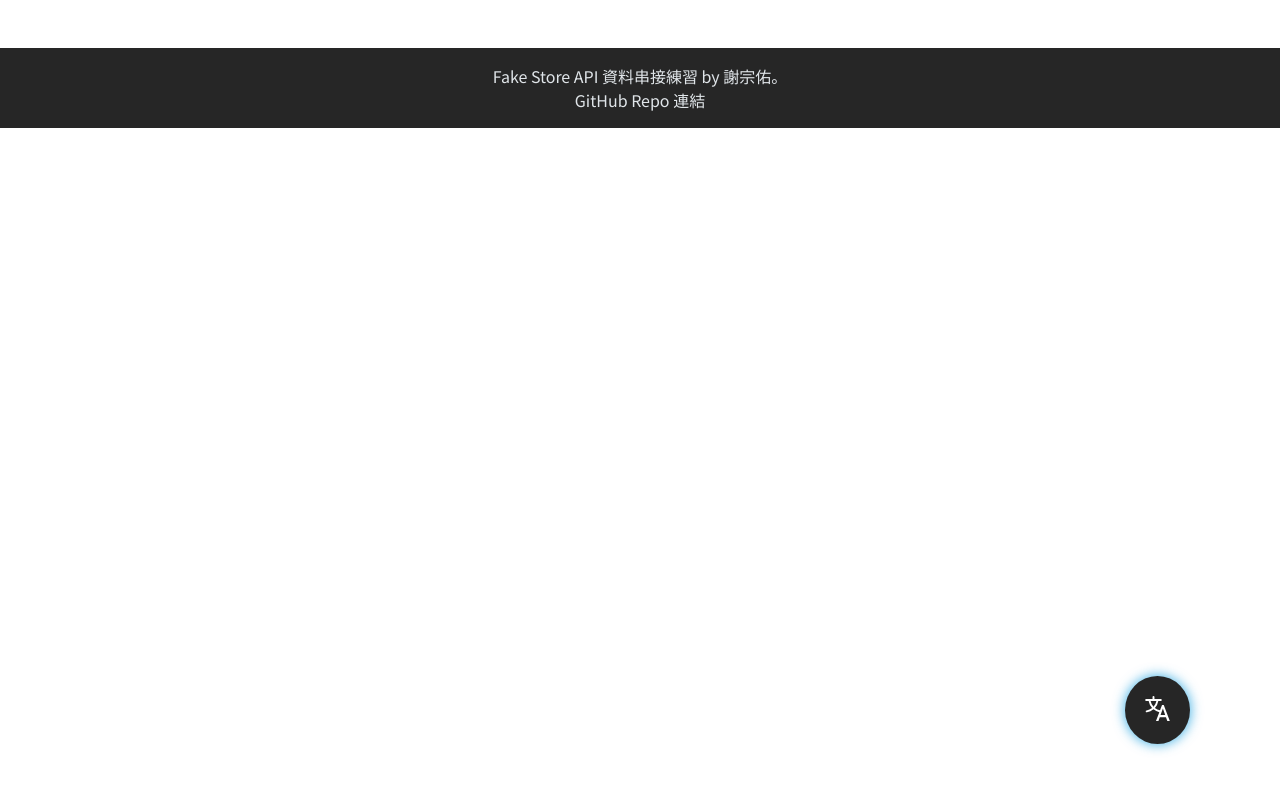
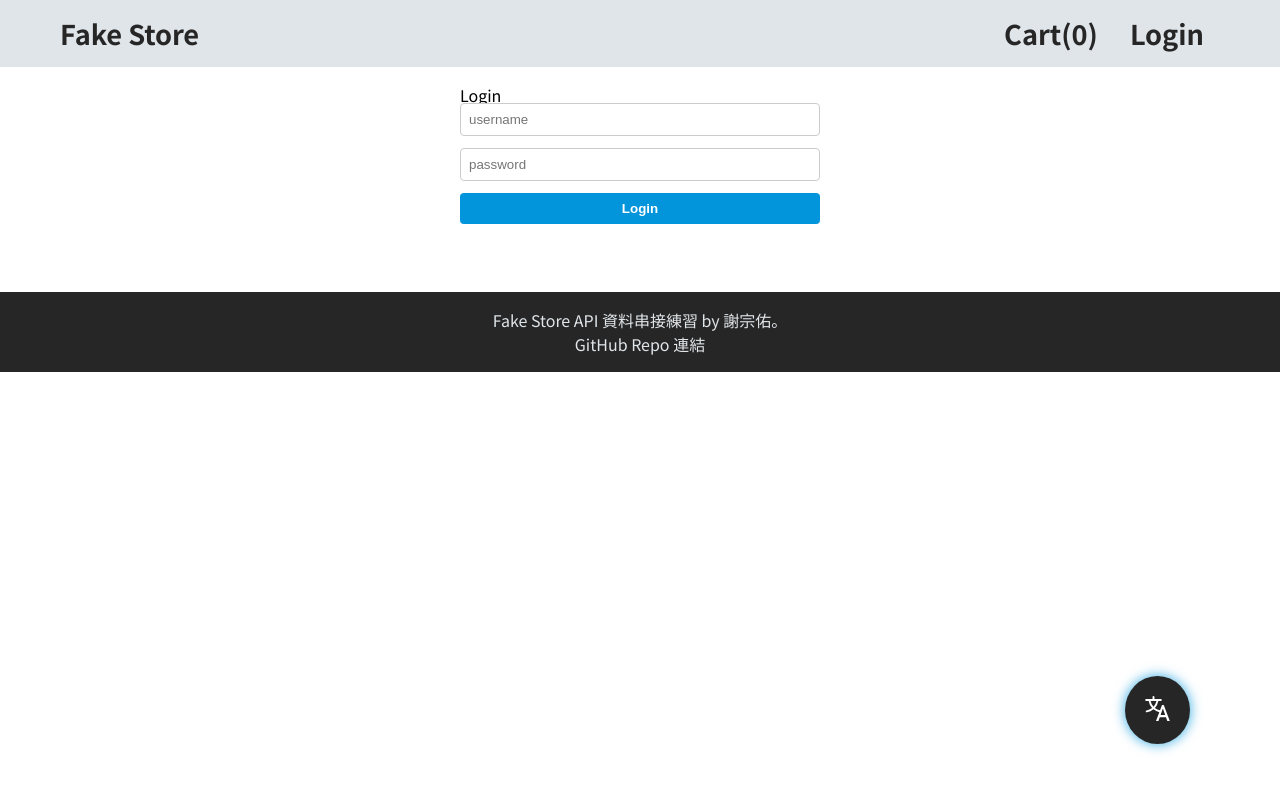
Before and after one commit to happyloa/nuxt-fakestoreapi, a Nuxt app: page /login in a window 1280 px wide. Shown: the top 792 px of the page. Built offline with nearby package versions, Linux system fonts and the light colour scheme; a web font is replaced by a local one.

Commit message:
feat: add cart and auth functionality

```diff
--- a/app.vue
+++ b/app.vue
@@ -7,6 +7,7 @@ useSeoMeta({
 <template>
   <div>
     <NuxtRouteAnnouncer />
+    <AppHeader />
     <NuxtPage />
     <LanguageSwitcher />
     <AppFooter />
--- a/components/AppHeader.vue
+++ b/components/AppHeader.vue
@@ -1,7 +1,17 @@
+<script setup>
+const cart = useCartStore()
+const auth = useAuthStore()
+</script>
+
 <template>
   <header>
     <nav>
-      <NuxtLink to="/">Fake Store API</NuxtLink>
+      <NuxtLink to="/">Fake Store</NuxtLink>
+      <div class="links">
+        <NuxtLink to="/cart">Cart({{ cart.count }})</NuxtLink>
+        <NuxtLink v-if="!auth.user" to="/login">Login</NuxtLink>
+        <button v-else @click="auth.logout" class="logout">Logout</button>
+      </div>
     </nav>
   </header>
 </template>
@@ -17,6 +27,9 @@ header nav {
   max-width: 1200px;
   margin: 0 auto;
   padding: 20px;
+  display: flex;
+  justify-content: space-between;
+  align-items: center;
 }
 
 /* 連結的樣式，繼承文字顏色 */
@@ -26,10 +39,25 @@ header a {
   font-weight: 700;
   text-decoration: none;
   transition: color 0.3s ease;
+  margin-right: 16px;
 }
 
 /* 當滑鼠懸停在連結上時，改變顏色 */
 header a:hover {
   color: #0295db;
 }
+
+.links {
+  display: flex;
+  gap: 16px;
+}
+
+.logout {
+  background: none;
+  border: none;
+  cursor: pointer;
+  font: inherit;
+  color: inherit;
+  font-weight: 700;
+}
 </style>
--- a/components/Home/ProductCard.vue
+++ b/components/Home/ProductCard.vue
@@ -9,6 +9,17 @@ const props = defineProps({
 
 /* 計算評價星數，四捨五入 */
 const roundedRating = computed(() => Math.round(props.product.rating.rate));
+
+const cart = useCartStore();
+
+const addToCart = () => {
+  cart.addItem({
+    id: props.product.id,
+    title: props.product.title,
+    price: props.product.price,
+    image: props.product.image,
+  });
+};
 </script>
 
 <template>
@@ -32,6 +43,7 @@ const roundedRating = computed(() => Math.round(props.product.rating.rate));
       <!-- 商品價格 -->
       <p>${{ product.price }}</p>
     </nuxt-link>
+    <button class="add" @click="addToCart">Add to Cart</button>
   </li>
 </template>
 
@@ -98,6 +110,17 @@ const roundedRating = computed(() => Math.round(props.product.rating.rate));
   color: #262626;
 }
 
+.add {
+  margin: 8px auto 16px;
+  padding: 8px 16px;
+  border: none;
+  background: #0295db;
+  color: #fff;
+  border-radius: 4px;
+  cursor: pointer;
+  font-weight: 700;
+}
+
 /* RWD 斷點設計，當螢幕寬度小於 768px 時縮小 gap 與 padding */
 @media (max-width: 768px) {
   .product-link {
--- a/nuxt.config.ts
+++ b/nuxt.config.ts
@@ -7,7 +7,7 @@ export default defineNuxtConfig({
   devtools: { enabled: true },
 
   // 加入 @nuxtjs/google-fonts 模組，便於從 Google Fonts 取得字型。
-  modules: ["@nuxtjs/google-fonts", "@nuxtjs/i18n"],
+  modules: ["@nuxtjs/google-fonts", "@nuxtjs/i18n", "@pinia/nuxt"],
 
   // Google Fonts 的相關配置
   googleFonts: {
--- a/package.json
+++ b/package.json
@@ -12,6 +12,7 @@
   "dependencies": {
     "@nuxtjs/google-fonts": "^3.2.0",
     "@nuxtjs/i18n": "^8.5.5",
+    "@pinia/nuxt": "^0.4.9",
     "nuxt": "^3.13.0",
     "vue": "latest",
     "vue-router": "latest"
--- /dev/null
+++ b/pages/cart.vue
@@ -0,0 +1,67 @@
+<script setup>
+const cart = useCartStore()
+</script>
+
+<template>
+  <main class="container">
+    <h1>Cart</h1>
+    <div v-if="cart.items.length">
+      <ul class="list">
+        <li v-for="item in cart.items" :key="item.id" class="item">
+          <img :src="item.image" :alt="item.title" />
+          <span>{{ item.title }} x {{ item.quantity }}</span>
+          <span>${{ item.price * item.quantity }}</span>
+          <button @click="cart.removeItem(item.id)">Remove</button>
+        </li>
+      </ul>
+      <p class="total">Total: ${{ cart.total }}</p>
+      <button @click="cart.clear()" class="clear">Clear Cart</button>
+    </div>
+    <p v-else>No items.</p>
+  </main>
+</template>
+
+<style scoped>
+.container {
+  max-width: 800px;
+  margin: 0 auto;
+  padding: 20px;
+}
+.list {
+  list-style: none;
+  padding: 0;
+}
+.item {
+  display: flex;
+  align-items: center;
+  justify-content: space-between;
+  margin-bottom: 12px;
+  gap: 12px;
+}
+.item img {
+  width: 50px;
+  height: 50px;
+  object-fit: cover;
+  border-radius: 4px;
+}
+.item button {
+  background: none;
+  border: none;
+  cursor: pointer;
+  color: #0295db;
+}
+.total {
+  font-weight: 700;
+  margin-top: 16px;
+}
+.clear {
+  margin-top: 8px;
+  padding: 8px 16px;
+  background: #0295db;
+  color: #fff;
+  border: none;
+  border-radius: 4px;
+  cursor: pointer;
+  font-weight: 700;
+}
+</style>
--- /dev/null
+++ b/pages/login.vue
@@ -0,0 +1,51 @@
+<script setup>
+const auth = useAuthStore()
+const username = ref('')
+const password = ref('')
+const submit = () => {
+  auth.login(username.value, password.value)
+}
+</script>
+
+<template>
+  <main class="container">
+    <h1>Login</h1>
+    <form @submit.prevent="submit" class="form">
+      <input v-model="username" placeholder="username" />
+      <input type="password" v-model="password" placeholder="password" />
+      <button type="submit" :disabled="auth.loading">Login</button>
+    </form>
+    <p v-if="auth.error" class="error">{{ auth.error }}</p>
+  </main>
+</template>
+
+<style scoped>
+.container {
+  max-width: 400px;
+  margin: 0 auto;
+  padding: 20px;
+}
+.form {
+  display: flex;
+  flex-direction: column;
+  gap: 12px;
+}
+input {
+  padding: 8px;
+  border: 1px solid #ccc;
+  border-radius: 4px;
+}
+button {
+  padding: 8px;
+  background: #0295db;
+  color: #fff;
+  border: none;
+  border-radius: 4px;
+  cursor: pointer;
+  font-weight: 700;
+}
+.error {
+  color: red;
+  margin-top: 12px;
+}
+</style>
--- a/pages/product/[id].vue
+++ b/pages/product/[id].vue
@@ -10,6 +10,18 @@ const { data: product } = await useFetch(
 
 /* 計算評價星數，四捨五入 */
 const roundedRating = computed(() => Math.round(product.value.rating.rate));
+
+const cart = useCartStore();
+const addToCart = () => {
+  if (product.value) {
+    cart.addItem({
+      id: product.value.id,
+      title: product.value.title,
+      price: product.value.price,
+      image: product.value.image,
+    });
+  }
+};
 
 /* 設置 SEO 元數據 */
 useSeoMeta({
@@ -47,6 +59,7 @@ useSeoMeta({
       <p>
         <strong>{{ $t("product_details.price") }}</strong> ${{ product.price }}
       </p>
+      <button class="add" @click="addToCart">Add to Cart</button>
     </section>
   </main>
 </template>
@@ -106,4 +119,15 @@ useSeoMeta({
   font-size: 24px;
   color: #ffd700; /* 橘色星星 */
 }
+
+.add {
+  margin-top: 8px;
+  padding: 8px 16px;
+  border: none;
+  background: #0295db;
+  color: #fff;
+  border-radius: 4px;
+  cursor: pointer;
+  font-weight: 700;
+}
 </style>
--- /dev/null
+++ b/stores/auth.ts
@@ -0,0 +1,34 @@
+import { defineStore } from 'pinia'
+
+export interface User {
+  username: string
+  token: string
+}
+
+export const useAuthStore = defineStore('auth', {
+  state: () => ({
+    user: null as User | null,
+    loading: false,
+    error: ''
+  }),
+  actions: {
+    async login(username: string, password: string) {
+      this.loading = true
+      this.error = ''
+      try {
+        const res = await $fetch('https://fakestoreapi.com/auth/login', {
+          method: 'POST',
+          body: { username, password }
+        })
+        this.user = { username, token: (res as any).token }
+      } catch (e: any) {
+        this.error = e?.message || 'Login failed'
+      } finally {
+        this.loading = false
+      }
+    },
+    logout() {
+      this.user = null
+    }
+  }
+})
--- /dev/null
+++ b/stores/cart.ts
@@ -0,0 +1,39 @@
+import { defineStore } from 'pinia'
+
+export interface CartItem {
+  id: number
+  title: string
+  price: number
+  image: string
+  quantity: number
+}
+
+export const useCartStore = defineStore('cart', {
+  state: () => ({
+    items: [] as CartItem[]
+  }),
+  getters: {
+    total(state) {
+      return state.items.reduce((sum, item) => sum + item.price * item.quantity, 0)
+    },
+    count(state) {
+      return state.items.reduce((sum, item) => sum + item.quantity, 0)
+    }
+  },
+  actions: {
+    addItem(product: {id:number,title:string,price:number,image:string}) {
+      const existing = this.items.find(i => i.id === product.id)
+      if (existing) {
+        existing.quantity++
+      } else {
+        this.items.push({ ...product, quantity: 1 })
+      }
+    },
+    removeItem(id: number) {
+      this.items = this.items.filter(i => i.id !== id)
+    },
+    clear() {
+      this.items = []
+    }
+  }
+})
```
Also changed, not shown: 1 other file (tests, documents, lock files or other folders).
